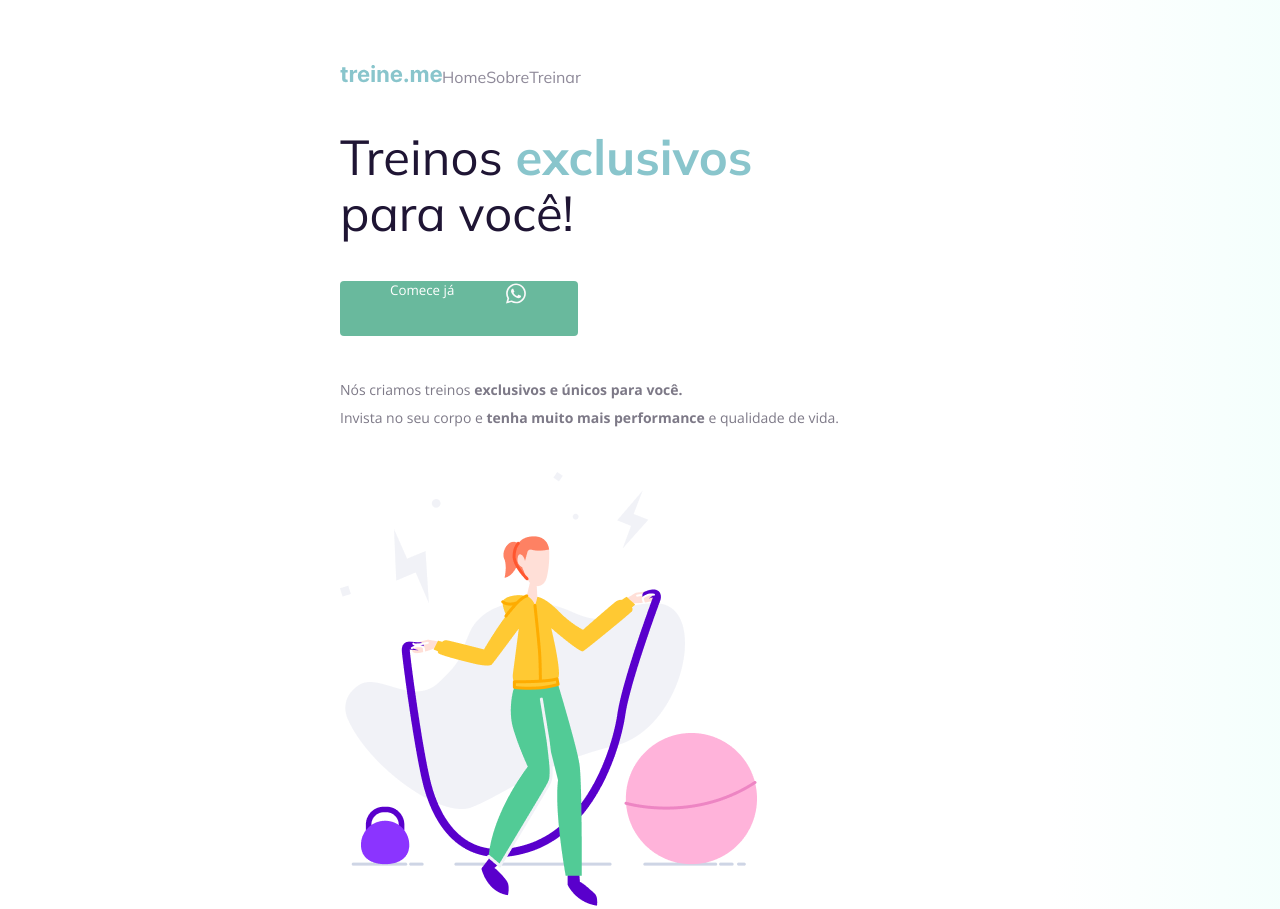
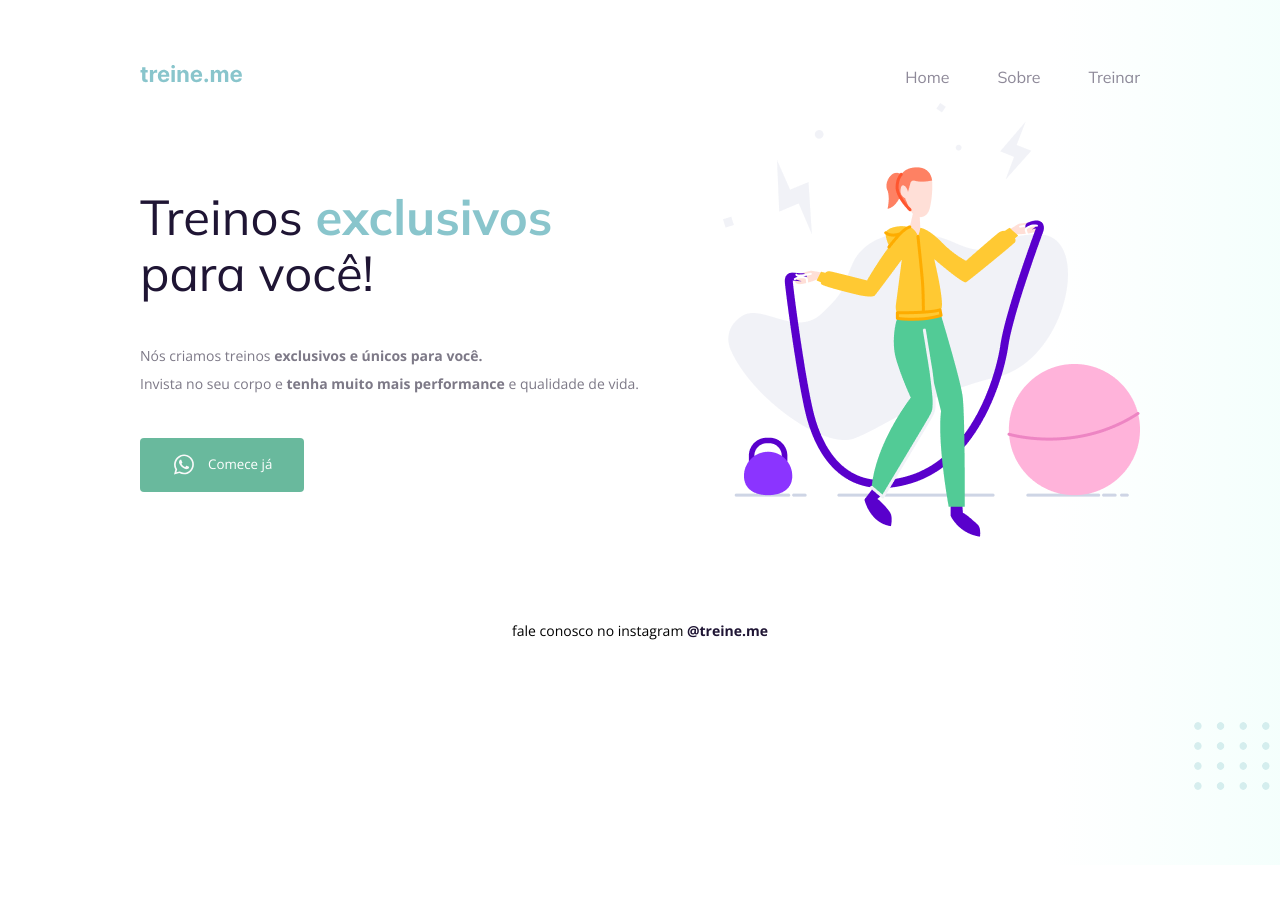
Before and after one commit to josetrafalgar/josetrafalgar.github.io-desafio02, a plain HTML site: page index.html in a window 1280 px wide. Shown: the top 909 px of the page. After the commit the page ends 865 px from the top, so only its background shows below. Drawn offline with nearby package versions, Linux system fonts and the light colour scheme.

Commit message:
Add files via upload

```diff
--- a/index.html
+++ b/index.html
@@ -29,19 +29,13 @@
         <main>
           <section>
             <h1>Treinos <span>exclusivos</span> para você!</h1>
-            <button>
-              Comece já
-              <img src="images/whats.svg" alt="Ícone do whatsapp">
-
-            </button>
-
             <p>
               Nós criamos treinos <strong>exclusivos e únicos para você.</strong></br>
               Invista no seu corpo e <strong>tenha muito mais performance</strong> e qualidade de vida.
             </p>
-            <img src="images/img.png" alt="Desenho de uma mulher pulando corta numa academia.">
-
+            <button><img src="images/whats.svg" alt="Ícone do whatsapp">Comece já</button>
           </section>
+          <img src="images/img.png" alt="Desenho de uma mulher pulando corta numa academia.">
 
       </main>
 
--- a/style.css
+++ b/style.css
@@ -1,34 +1,40 @@
 body {
   margin: 0;
 
-    font-family: "Open Sans", sans-serif;
+  font-family: 'Open Sans', sans-serif;
 
-    background: linear-gradient(90deg, rgb(227, 255, 248, 0) 82.08%, rgb(227, 255, 248, 0.38) 100%);
+  background: linear-gradient(
+    90deg,
+    rgb(227, 255, 248, 0) 82.08%,
+    rgb(227, 255, 248, 0.38) 100%
+  );
 
   min-height: 100vh;
 }
 
 .page {
-    width: 600px;
-    margin: 0 auto;
-    padding-top: 65px;
+  width: 1000px;
+  margin: 65px auto 0;
 }
-
 nav {
   display: flex;
-    justify-content: start;
+  justify-content: space-between;
   align-items: center;
 
   margin-bottom: 15px;
 }
-
+main {
+  display: flex;
+  align-items: center;
+  justify-content: space-between;
+}
 ul {
   display: flex;
   list-style: none;
   margin: 0;
   padding: 0;
+  gap: 48px;
 }
-
 a {
   color: #1f1534;
   text-decoration: none;
@@ -45,7 +51,7 @@ body {
 
 h1,
 ul {
-    font-family: "Mulish", sans-serif;
+  font-family: 'Mulish', sans-serif;
 }
 
 h1 {
@@ -73,15 +79,15 @@ body {
 
 button {
   color: white;
-    font-family: "Open Sans", sans-serif;
+  font-family: 'Open Sans', sans-serif;
 
-    background: #69B99D;
+  background: #69b99d;
   border: 0;
-    padding: 0 50px 30px;
+  padding: 14px 32px 15px;
 
   display: flex;
-    justify-content: space-around;
-    gap: 50px;
+  align-items: center;
+  gap: 12px;
 
   border-radius: 4px;
 
@@ -89,7 +95,7 @@ body {
 }
 
 button:hover {
-      background: #4EA788;
+  background: #4ea788;
 }
 
 footer {
@@ -106,6 +112,7 @@ body {
 }
 
 #balls {
+  position: fixed;
   bottom: 0;
   right: 0;
 }
```
Lines whose indentation alone changed are shown as unchanged.
